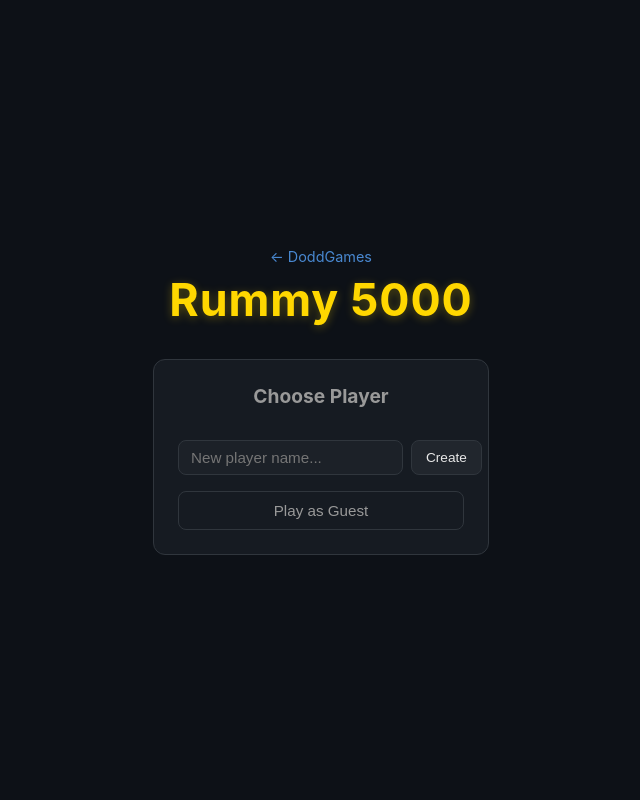
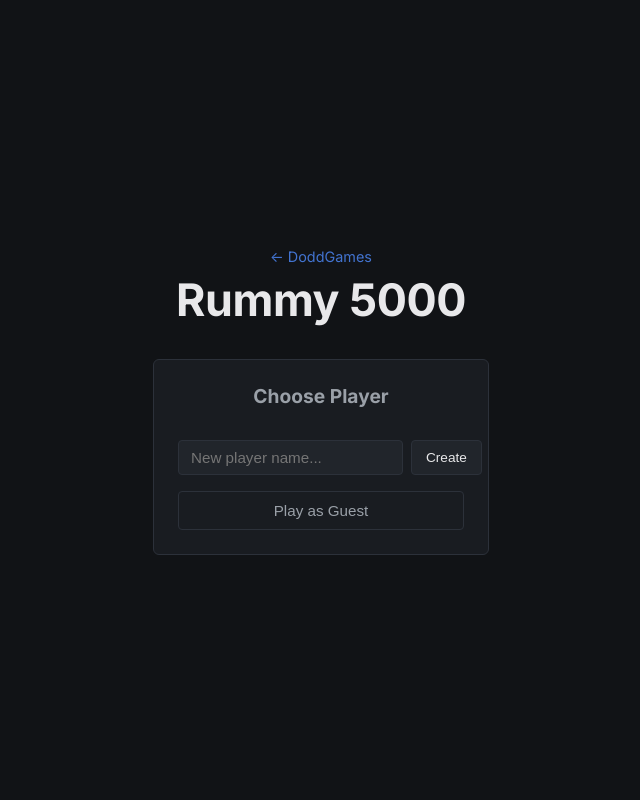
Before and after one commit to toddaerickson/doddgames, a Flask app: page /rummy5000/ in a window 1280 px wide. Shown: the whole page, without its empty margins (319-959 px from the left). Run offline with Flask 3, Linux system fonts and the light colour scheme; data that the repository does not hold is empty.

Commit message:
Deslop Reversi and Rummy UIs to match restrained dark theme
Apply the same token-driven palette to both sub-apps: Inter font, one muted
blue accent, neutral dark surfaces, 4px radius, no gradients or glows.
Reversi board recolored from neon green to neutral slate with solid
black/white discs; Rummy table de-navied with cream card faces kept legible
and selection shown as a blue outline instead of a glow.

https://claude.ai/code/session_01RgiN8bnD63L3vTE5oSAdfG

```diff
--- a/reversi/index.html
+++ b/reversi/index.html
@@ -3,8 +3,9 @@
 <head>
     <meta charset="UTF-8">
     <meta name="viewport" content="width=device-width, initial-scale=1.0, maximum-scale=1.0, user-scalable=no, viewport-fit=cover">
-    <meta name="theme-color" content="#0a1628">
+    <meta name="theme-color" content="#111316">
     <title>Reversi — DoddGames</title>
+    <link rel="preconnect" href="https://fonts.googleapis.com"><link rel="preconnect" href="https://fonts.gstatic.com" crossorigin><link rel="stylesheet" href="https://fonts.googleapis.com/css2?family=Inter:wght@400;500;600;700&display=swap">
     <link rel="stylesheet" href="/reversi/styles.css">
 </head>
 <body>
--- a/rummy5000/static/css/styles.css
+++ b/rummy5000/static/css/styles.css
@@ -16,28 +16,39 @@
 .back-to-doddgames:hover { opacity: 1; text-decoration: underline; }
 
 :root {
-    --table-green: #0a5c2a;
-    --table-dark: #073d1c;
-    --table-border: #3e2723;
-    --table-border-light: #5d4037;
-    --gold: #ffd700;
-    --card-white: #fafafa;
-    --text: #e8e8e8;
-    --text-dim: #999;
-    --bg-dark: #0d1117;
-    --bg-panel: #161b22;
-    --bg-input: #1c2128;
-    --border: #30363d;
-    --accent: #58a6ff;
-    --accent-hover: #79c0ff;
-    --red: #e74c3c;
-    --green: #2ecc71;
-    --btn-bg: #21262d;
-    --btn-hover: #30363d;
-    --radius: 8px;
-    --radius-lg: 12px;
+    --bg: #111316;
+    --surface: #191c21;
+    --surface-2: #21252b;
+    --border: #2c313a;
+    --border-strong: #3a414c;
+    --text: #e8e8ea;
+    --text-dim: #9aa0a8;
+    --accent: #4f8cff;
+    --accent-press: #3f78e0;
+    --accent-soft: rgba(79,140,255,0.14);
+    --good: #3fb950;
+    --bad: #f04747;
+    --warn: #d6932b;
+    --radius: 4px;
+    --font: 'Inter','IBM Plex Sans',system-ui,-apple-system,sans-serif;
+
+    /* Rummy-specific aliases mapped to the design tokens */
+    --table-green: var(--surface);
+    --table-dark: var(--bg);
+    --table-border: var(--border-strong);
+    --gold: var(--warn);
+    --card-white: #f4f1ea;
+    --bg-dark: var(--bg);
+    --bg-panel: var(--surface);
+    --bg-input: var(--surface-2);
+    --accent-hover: var(--accent-press);
+    --red: var(--bad);
+    --green: var(--good);
+    --btn-bg: var(--surface-2);
+    --btn-hover: var(--border);
+    --radius-lg: 6px;
     --shadow: 0 2px 8px rgba(0,0,0,0.3);
-    --shadow-lg: 0 4px 20px rgba(0,0,0,0.5);
+    --shadow-lg: 0 4px 20px rgba(0,0,0,0.4);
 
     /* Card sizing — zoom JS updates these */
     --card-w: 60px;
@@ -49,7 +60,7 @@
 
 html, body {
     height: 100%;
-    font-family: -apple-system, BlinkMacSystemFont, 'Segoe UI', Roboto, sans-serif;
+    font-family: var(--font);
     background: var(--bg-dark);
     color: var(--text);
     overflow: hidden;
@@ -99,10 +110,9 @@ html, body {
 .game-title {
     font-size: 2.8rem;
     font-weight: 700;
-    color: var(--gold);
-    text-shadow: 0 2px 10px rgba(255,215,0,0.3);
+    color: var(--text);
     margin-bottom: 2rem;
-    letter-spacing: 0.02em;
+    letter-spacing: -0.01em;
 }
 
 .profile-box {
--- a/rummy5000/templates/index.html
+++ b/rummy5000/templates/index.html
@@ -4,6 +4,7 @@
     <meta charset="UTF-8">
     <meta name="viewport" content="width=device-width, initial-scale=1.0">
     <title>Rummy 5000</title>
+    <link rel="preconnect" href="https://fonts.googleapis.com"><link rel="preconnect" href="https://fonts.gstatic.com" crossorigin><link rel="stylesheet" href="https://fonts.googleapis.com/css2?family=Inter:wght@400;500;600;700&display=swap">
     <link rel="stylesheet" href="/rummy5000/static/css/styles.css">
     <link rel="stylesheet" href="/rummy5000/static/css/cards.css">
 </head>
```
Also changed, not shown: other parts of rummy5000/static/css/styles.css (+32 -38 lines), reversi/styles.css (+59 -59 lines), rummy5000/static/css/cards.css (+11 -16 lines).
